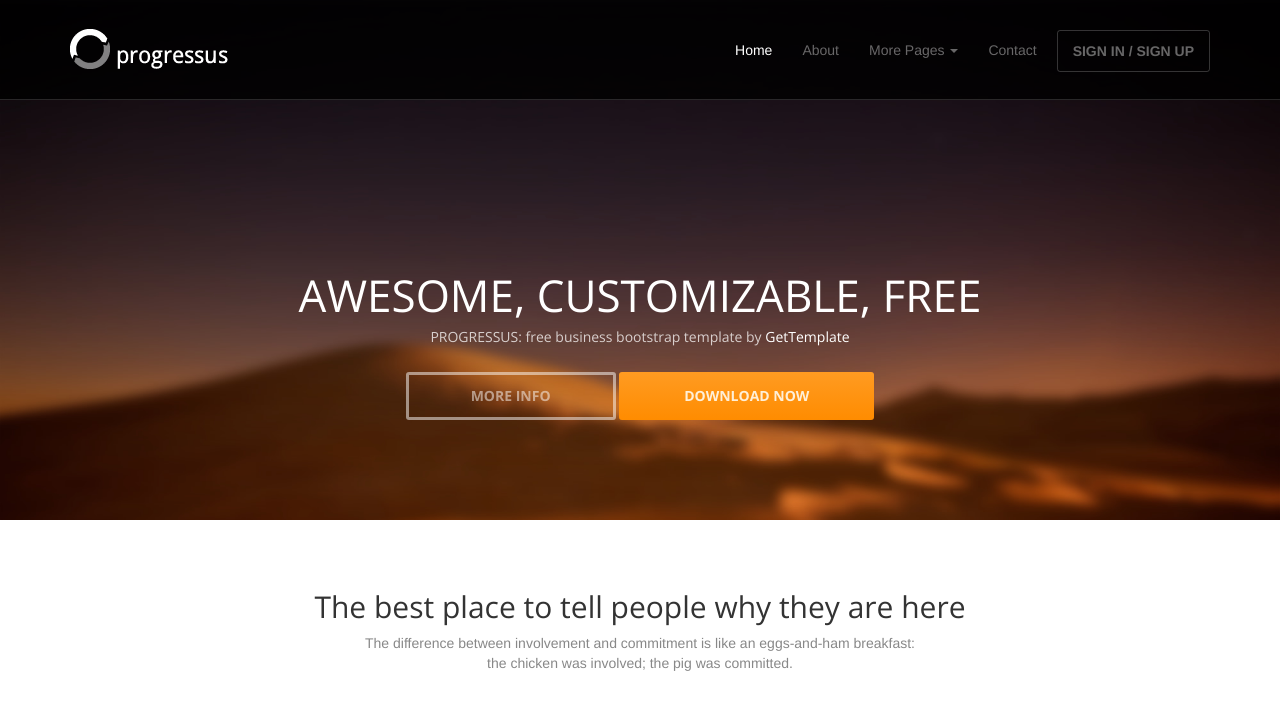
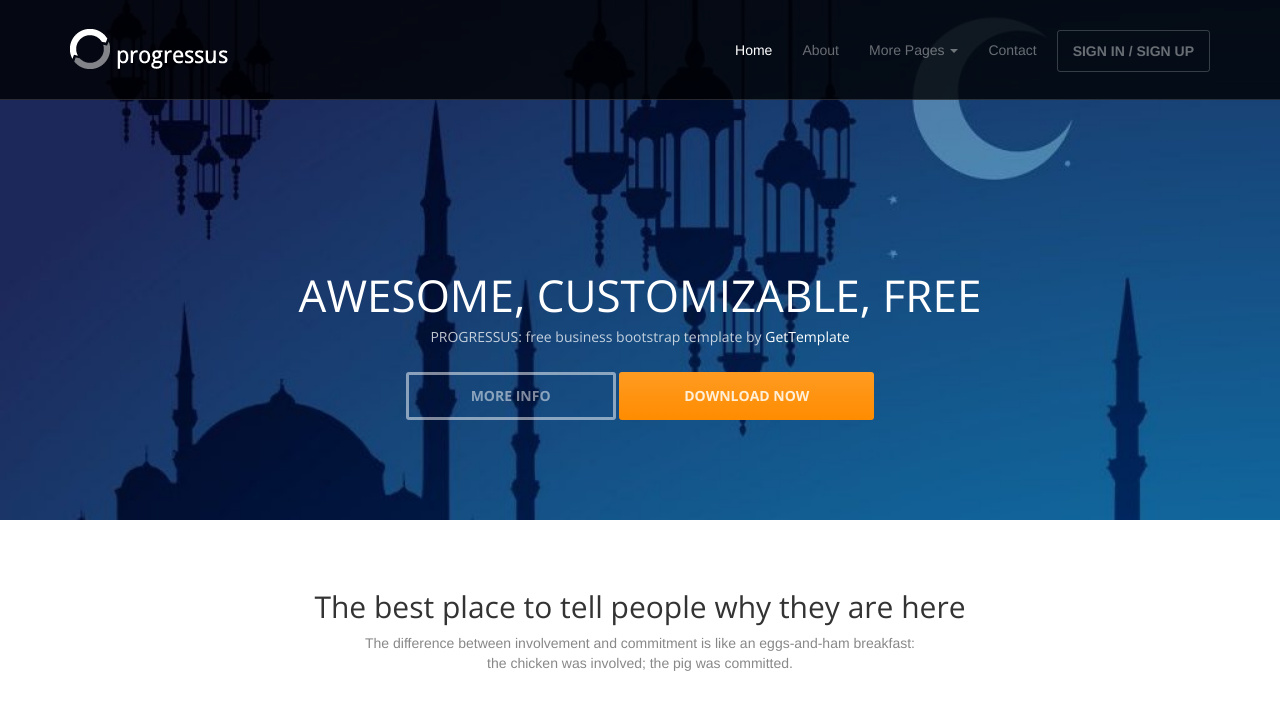
Before and after one commit to hamdyaea/NextRamadan, a Flask app: template templates/index.html in a window 1280 px wide. Shown: the top 719 px of the page. Run offline with Flask 2, Linux system fonts and the light colour scheme; the template is opened without the code that fills it, so the values that code supplies are empty; some libraries are stand-ins or nearby versions.

Commit message:
improve html

```diff
--- a/static/assets/css/main.css
+++ b/static/assets/css/main.css
@@ -1,5 +1,5 @@
 /* Header */
-#head { background:#181015 url( ../images/bg_header.jpg) no-repeat; background-size: cover; min-height:520px; text-align: center; padding-top:240px; color:white; font-family:"Open sans", Helvetica, Arial; font-weight:300; }
+#head { background:#181015 url( https://nextramadan.herokuapp.com/static/assets/images/ramadan.jpg) no-repeat; background-size: cover; min-height:520px; text-align: center; padding-top:240px; color:white; font-family:"Open sans", Helvetica, Arial; font-weight:300; }
 #head.secondary { height:100px; min-height: 100px; padding-top:0px; }
 	#head .lead { font-family:"Open sans", Helvetica, Arial; font-size:44px; margin-bottom:6px; color:white; line-height:1.15em; }
 	#head .tagline { color:rgba(255,255,255,0.75); margin-bottom:25px; }
--- a/templates/index.html
+++ b/templates/index.html
@@ -4,24 +4,23 @@
 	<meta charset="utf-8">
 	<meta name="viewport"    content="width=device-width, initial-scale=1.0">
 	<meta name="description" content="">
-	<meta name="author"      content="Sergey Pozhilov (GetTemplate.com)">
 
-	<title>Progressus - Free business bootstrap template by GetTemplate</title>
+	<title>Next Ramadan</title>
 
-	<link rel="shortcut icon" href="assets/images/gt_favicon.png">
+	<link rel="shortcut icon" href="https://nextramadan.herokuapp.com/static/assets/images/gt_favicon.png">
 
 	<link rel="stylesheet" media="screen" href="http://fonts.googleapis.com/css?family=Open+Sans:300,400,700">
-	<link rel="stylesheet" href="assets/css/bootstrap.min.css">
-	<link rel="stylesheet" href="assets/css/font-awesome.min.css">
+	<link rel="stylesheet" href="https://nextramadan.herokuapp.com/static/assets/css/bootstrap.min.css">
+	<link rel="stylesheet" href="https://nextramadan.herokuapp.com/static/assets/css/font-awesome.min.css">
 
 	<!-- Custom styles for our template -->
-	<link rel="stylesheet" href="assets/css/bootstrap-theme.css" media="screen" >
-	<link rel="stylesheet" href="assets/css/main.css">
+	<link rel="stylesheet" href="https://nextramadan.herokuapp.com/static/assets/css/bootstrap-theme.css" media="screen" >
+	<link rel="stylesheet" href="https://nextramadan.herokuapp.com/static/assets/css/main.css">
 
 	<!-- HTML5 shim and Respond.js IE8 support of HTML5 elements and media queries -->
 	<!--[if lt IE 9]>
-	<script src="assets/js/html5shiv.js"></script>
-	<script src="assets/js/respond.min.js"></script>
+	<script src="https://nextramadan.herokuapp.com/static/assets/js/html5shiv.js"></script>
+	<script src="https://nextramadan.herokuapp.com/static/assets/js/respond.min.js"></script>
 	<![endif]-->
 </head>
 
@@ -32,7 +31,7 @@
 			<div class="navbar-header">
 				<!-- Button for smallest screens -->
 				<button type="button" class="navbar-toggle" data-toggle="collapse" data-target=".navbar-collapse"><span class="icon-bar"></span> <span class="icon-bar"></span> <span class="icon-bar"></span> </button>
-				<a class="navbar-brand" href="index.html"><img src="assets/images/logo.png" alt="Progressus HTML5 template"></a>
+				<a class="navbar-brand" href="index.html"><img src="https://nextramadan.herokuapp.com/static/assets/images/logo.png" alt="Progressus HTML5 template"></a>
 			</div>
 			<div class="navbar-collapse collapse">
 				<ul class="nav navbar-nav pull-right">
@@ -250,8 +249,8 @@
 	<!-- JavaScript libs are placed at the end of the document so the pages load faster -->
 	<script src="http://ajax.googleapis.com/ajax/libs/jquery/1.10.2/jquery.min.js"></script>
 	<script src="http://netdna.bootstrapcdn.com/bootstrap/3.0.0/js/bootstrap.min.js"></script>
-	<script src="assets/js/headroom.min.js"></script>
-	<script src="assets/js/jQuery.headroom.min.js"></script>
-	<script src="assets/js/template.js"></script>
+	<script src="https://nextramadan.herokuapp.com/static/assets/js/headroom.min.js"></script>
+	<script src="https://nextramadan.herokuapp.com/static/assets/js/jQuery.headroom.min.js"></script>
+	<script src="https://nextramadan.herokuapp.com/static/assets/js/template.js"></script>
 </body>
 </html>
```
Also changed, not shown: static/assets/images/ramadan.jpg (added).
